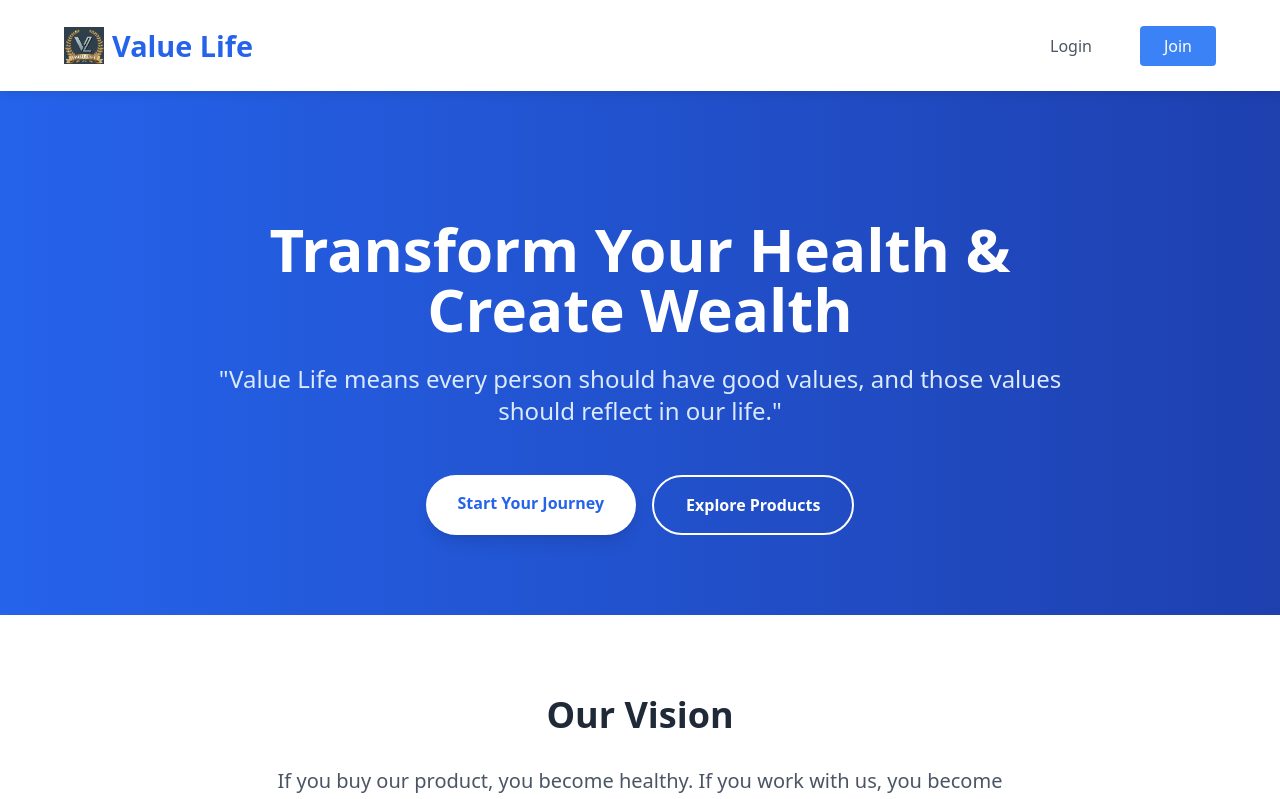
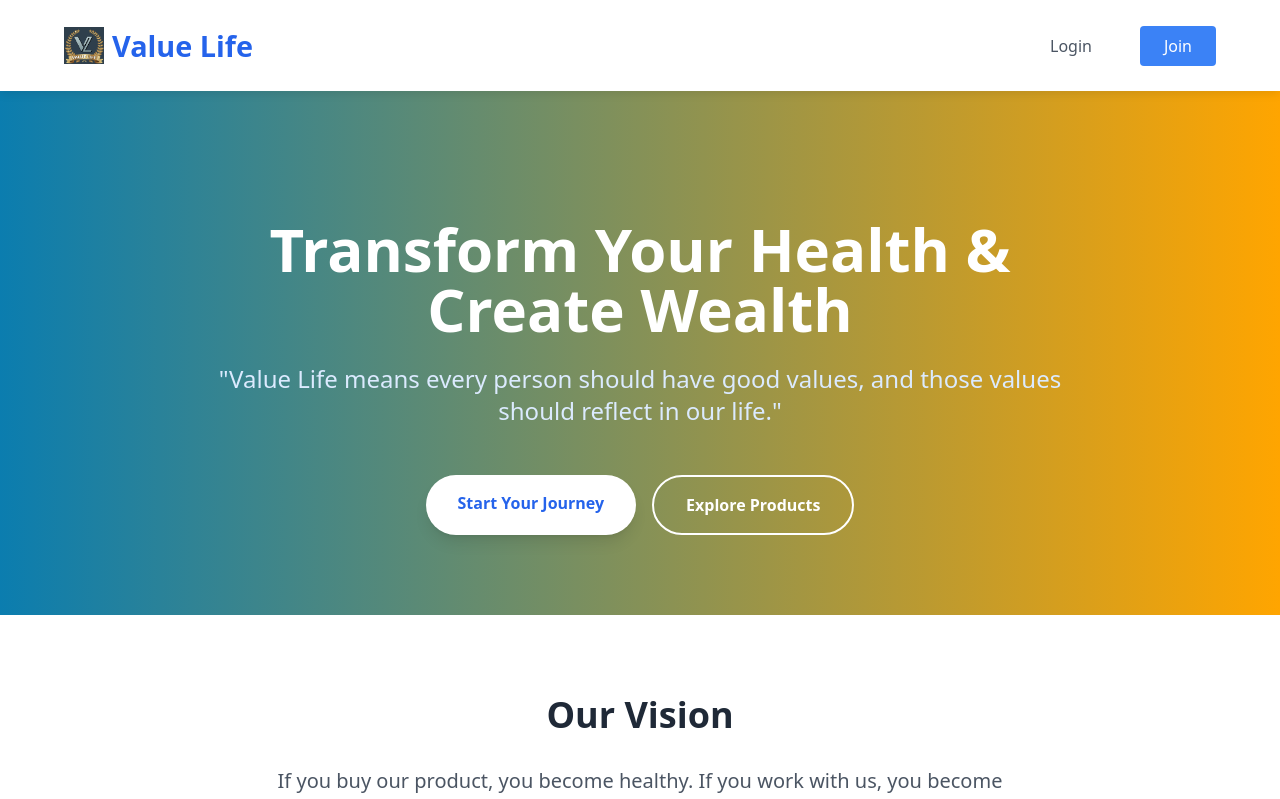
Before and after one commit to Subhamay-Dey/valuelife, a React (Vite) app: page / in a window 1280 px wide. Shown: the top 799 px of the page. Built offline with nearby package versions, Linux system fonts and the light colour scheme; no server answers.

Commit message:
changes: color chnage in main page

```diff
--- a/src/pages/LandingPage.tsx
+++ b/src/pages/LandingPage.tsx
@@ -144,7 +144,7 @@ const LandingPage: React.FC = () => {
       </header>
 
       {/* Hero Section */}
-      <section className="pt-32 pb-20 bg-gradient-to-r from-blue-600 to-blue-800">
+      <section className="pt-32 pb-20 bg-gradient-to-r from-vibrantBlue to-customOrange">  {/*from-blue-600 to-blue-800*/}
         <div className="container mx-auto px-4" data-aos="fade-up">
           <div className="max-w-4xl mx-auto text-center text-white">
             <h1 className="text-5xl md:text-6xl font-bold mb-6 leading-tight">
--- a/tailwind.config.js
+++ b/tailwind.config.js
@@ -87,7 +87,10 @@ export default {
           700: '#555555',
           800: '#333333',
           900: '#1a1a1a',
-        }
+        },
+           // Adding custom colors
+           vibrantBlue: 'rgb(11, 125, 175)', // Vibrant blue
+           customOrange: 'rgb(255, 165, 0)', // Orange
       },
       animation: {
         'fade-in': 'fadeIn 0.5s ease-in-out',
```
